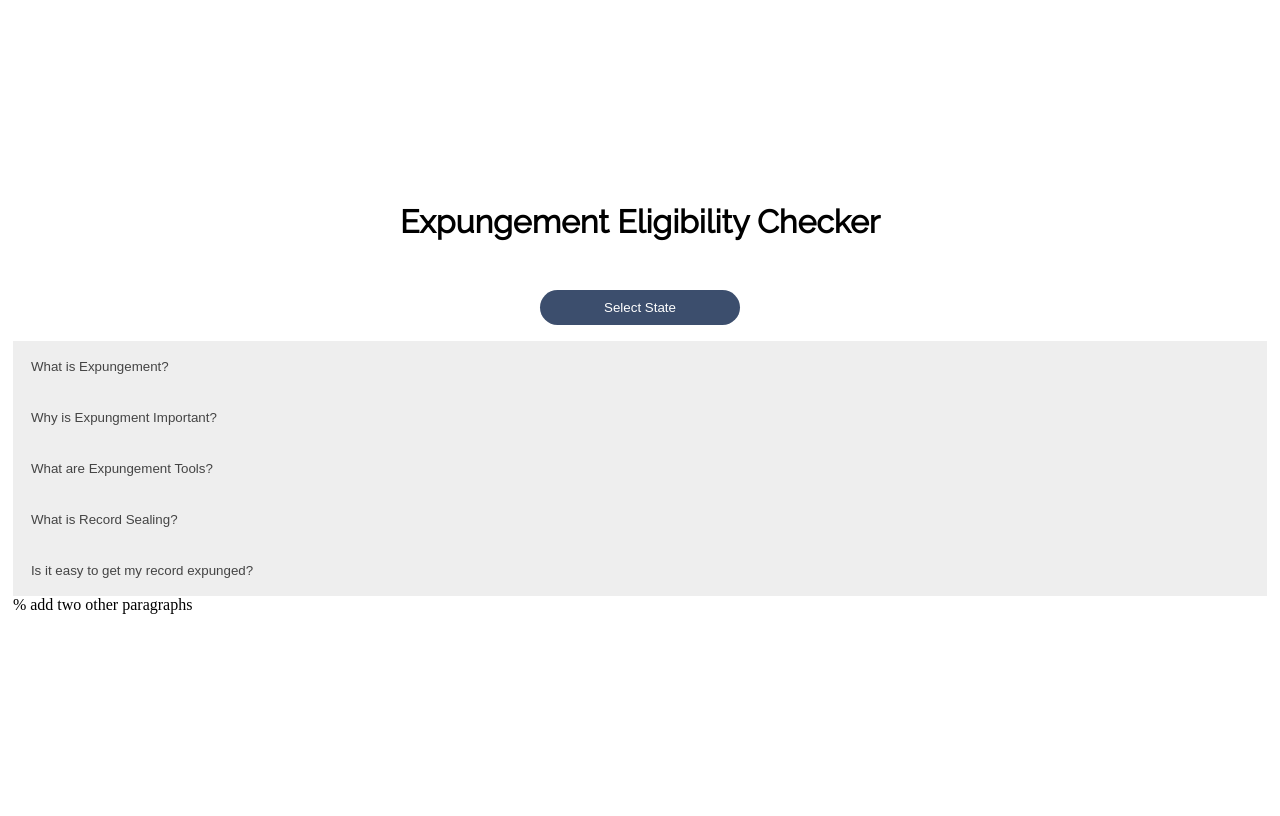
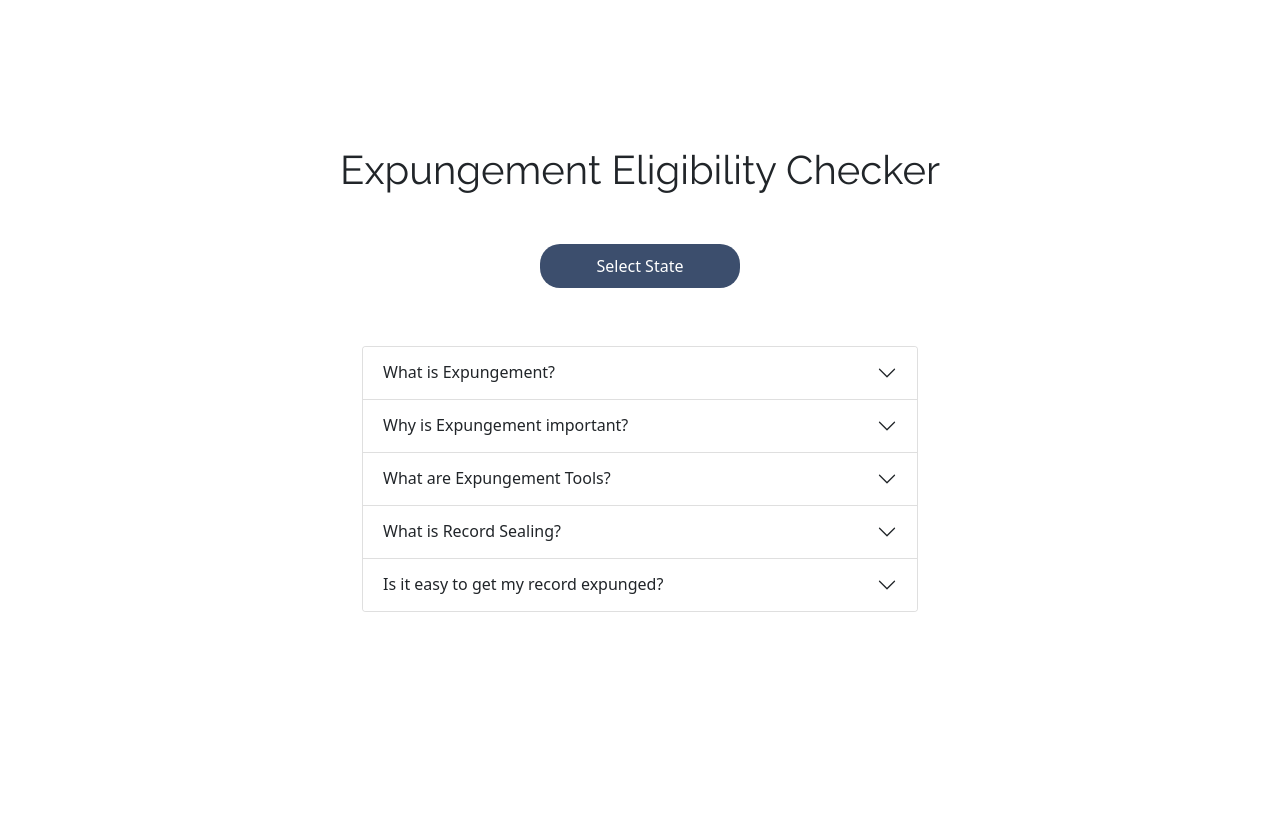
Before and after one commit to JayKanakiya/expungent_tool, a Flask app: page / in a window 1280 px wide. After the commit the page ends 612 px from the top, so only its background shows below. Run offline with Flask 2, Linux system fonts and the light colour scheme.

Commit message:
fixed accordion and added bootstrap

```diff
--- a/templates/index.html
+++ b/templates/index.html
@@ -1,16 +1,13 @@
 <html>
+
 <head>
   <script src="https://ajax.googleapis.com/ajax/libs/jquery/3.5.1/jquery.min.js"></script>
   <script src="{{ url_for('static', filename='js/index.js') }}"></script>
-    <link
-      rel="stylesheet"
-      href="{{ url_for('static', filename='css/index.css') }}"
-    />
+  <link href="https://cdn.jsdelivr.net/npm/bootstrap@5.0.2/dist/css/bootstrap.min.css" rel="stylesheet" integrity="sha384-EVSTQN3/azprG1Anm3QDgpJLIm9Nao0Yz1ztcQTwFspd3yD65VohhpuuCOmLASjC" crossorigin="anonymous">
+  <script src="https://cdn.jsdelivr.net/npm/bootstrap@5.0.2/dist/js/bootstrap.bundle.min.js" integrity="sha384-MrcW6ZMFYlzcLA8Nl+NtUVF0sA7MsXsP1UyJoMp4YLEuNSfAP+JcXn/tWtIaxVXM" crossorigin="anonymous"></script>
+  <link rel="stylesheet" href="{{ url_for('static', filename='css/index.css') }}" />
   <link rel="preconnect" href="https://fonts.gstatic.com" />
-    <link
-      href="https://fonts.googleapis.com/css2?family=Raleway&display=swap"
-      rel="stylesheet"
-    />
+  <link href="https://fonts.googleapis.com/css2?family=Raleway&display=swap" rel="stylesheet" />
 </head>
 <style>
   .panel {
@@ -20,57 +17,70 @@
     overflow: hidden;
     transition: max-height 0.2s ease-out;
   }
+  .accordion:hover{
+    background-color: white;
+  }
 </style>
 
-  <script>
-    var acc = document.getElementsByClassName("accordion");
-    var i;
-
-    for (i = 0; i < acc.length; i++) {
-      acc[i].addEventListener("click", function () {
-        this.classList.toggle("active");
-        var panel = this.nextElementSibling;
-        if (panel.style.maxHeight) {
-          panel.style.maxHeight = null;
-        } else {
-          panel.style.maxHeight = panel.scrollHeight + "px";
-        }
-      });
-    }
-  </script>
 <body>
   <h1 style="font-family: 'Raleway'">Expungement Eligibility Checker</h1>
 
   <form action="" method="post" enctype="multipart/form-data">
     <select class="slct" id="slct">
       <option value="">Select State</option>
-        <a href="/NY"><option value="/NY">New York</option>
-        <a href="/WA"><option value="/WA">Washington</option></a>
-        <a href="/CT"><option value="/CT">Connecticut</option>
-        <a href="/OR"><option value="/OR">Oregon</option></a>
+      <a href="/NY">
+        <option value="/NY">New York</option>
+        <a href="/WA">
+          <option value="/WA">Washington</option>
+        </a>
+        <a href="/CT">
+          <option value="/CT">Connecticut</option>
+          <a href="/OR">
+            <option value="/OR">Oregon</option>
+          </a>
     </select>
   </form>
-
-    <div>
-      <button class="accordion">What is Expungement?</button>
-      <div class="panel">
-        <p>The answer to this question is a difficult one. There are many factors that determine
+  <section class="p-4 text-center w-50">
+    <div class="accordion" id="accordionExample" style="background-color:white">
+      <div class="accordion-item">
+        <h2 class="accordion-header" id="headingOne">
+          <button class="accordion-button collapsed" type="button" data-bs-toggle="collapse" data-bs-target="#collapseOne" aria-expanded="false" aria-controls="collapseOne">
+            What is Expungement?
+          </button>
+        </h2>
+        <div id="collapseOne" class="accordion-collapse collapse" aria-labelledby="headingOne" data-bs-parent="#accordionExample">
+          <div class="accordion-body">
+            <p class="text-start">The answer to this question is a difficult one. There are many factors that determine
               if your record is expungeable. This difficulty is why we created this tool. By using this app,
               you will be able to get to the bottom of whether or not your case is expungeable.</p>
           </div>
-
-      <button class="accordion">Why is Expungment Important?</button>
-      <div class="panel">
-        <p>Expungement gives you a clean slate. Having criminal charges on your record can prevent
+        </div>
+      </div>
+      <div class="accordion-item">
+        <h2 class="accordion-header" id="headingTwo">
+          <button class="accordion-button collapsed" type="button" data-bs-toggle="collapse" data-bs-target="#collapseTwo" aria-expanded="false" aria-controls="collapseTwo">
+            Why is Expungement important?
+          </button>
+        </h2>
+        <div id="collapseTwo" class="accordion-collapse collapse" aria-labelledby="headingThree" data-bs-parent="#accordionExample">
+          <div class="accordion-body">
+            <p class="text-start">Expungement gives you a clean slate. Having criminal charges on your record can prevent
               you from finding employment, public housing, and other government services. Expunging your
               criminal record can make accessing work, housing, and services easier.
               Generally, it provides a stronger level of protection and in some cases is as if the record never existed.
             </p>
           </div>
-
-      <button class="accordion">What are Expungement Tools?</button>
-      <div class="panel">
-        <p>Expungement Tools can break down the process into more user-friendly chunks,
+        </div>
+      </div>
+      <div class="accordion-item">
+        <h2 class="accordion-header" id="headingThree">
+          <button class="accordion-button collapsed" type="button" data-bs-toggle="collapse" data-bs-target="#collapseThree" aria-expanded="false" aria-controls="collapseThree">
+            What are Expungement Tools?
+          </button>
+        </h2>
+        <div id="collapseThree" class="accordion-collapse collapse" aria-labelledby="headingThree" data-bs-parent="#accordionExample">
+          <div class="accordion-body">
+            <p class="text-start">Expungement Tools can break down the process into more user-friendly chunks,
               telling visitors, for example, how to get a copy of their actual criminal records.
               They can provide a series of simply worded questions to help users discover whether
               charges filed against them are potentially expungeable, including queries about how
@@ -83,20 +93,34 @@
               circumstances and then based on the answers a recommendation will be whether or not
               the individual’s record is eligible for expungement along with next possible steps.</p>
           </div>
-
-      <button class="accordion">What is Record Sealing?</button>
-      <div class="panel">
-        <p>Record sealing is the legal process of concealing or hiding charges
+        </div>
+      </div>
+      <div class="accordion-item">
+        <h2 class="accordion-header" id="headingFour">
+          <button class="accordion-button collapsed" type="button" data-bs-toggle="collapse" data-bs-target="#collapseFour" aria-expanded="false" aria-controls="collapseFour">
+            What is Record Sealing?
+          </button>
+        </h2>
+        <div id="collapseFour" class="accordion-collapse collapse" aria-labelledby="headingFour" data-bs-parent="#accordionExample">
+          <div class="accordion-body">
+            <p class="text-start">Record sealing is the legal process of concealing or hiding charges
               from a person’s permanent criminal record so that it is not accessible
               by the public, though it might still be available to law enforcement and
               certain prospective employers. Once a person’s records are sealed, all
               of the proceedings recounted in a person’s record are treated as if
               they never occurred.</p>
           </div>
-
-      <button class="accordion">Is it easy to get my record expunged?</button>
-      <div class="panel">
-        <p>Getting a criminal record sealed or expunged is not easy in any state.
+        </div>
+      </div>
+      <div class="accordion-item">
+        <h2 class="accordion-header" id="headingFive">
+          <button class="accordion-button collapsed" type="button" data-bs-toggle="collapse" data-bs-target="#collapseFive" aria-expanded="false" aria-controls="collapseFive">
+            Is it easy to get my record expunged?
+          </button>
+        </h2>
+        <div id="collapseFive" class="accordion-collapse collapse" aria-labelledby="headingFive" data-bs-parent="#accordionExample">
+          <div class="accordion-body">
+            <p class="text-start">Getting a criminal record sealed or expunged is not easy in any state.
               Most people have no idea which charges can be expunged or how the process works.
               While the Internet is chock-full of information, it's often of little help to most
               because the information is difficult to decipher and involves lengthy explanations of a
@@ -107,8 +131,10 @@
               As for juvenile records, they can be expunged once the juvenile reaches the majority age.
             </p>
           </div>
+        </div>
+      </div>
+    </div>
+  </section>
+</body>
 
-      % add two other paragraphs
-    </div>
-  </body>
 </html>
```
Lines whose indentation alone changed are shown as unchanged.
